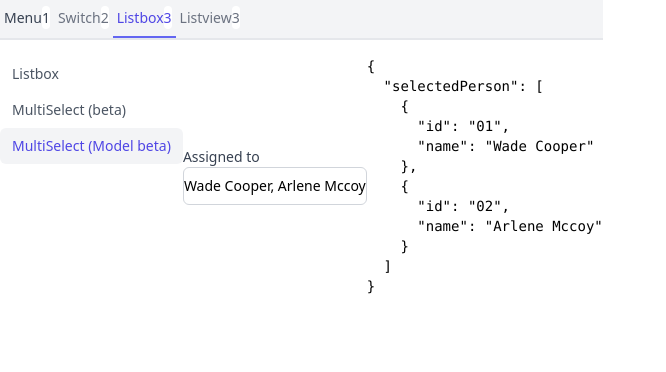
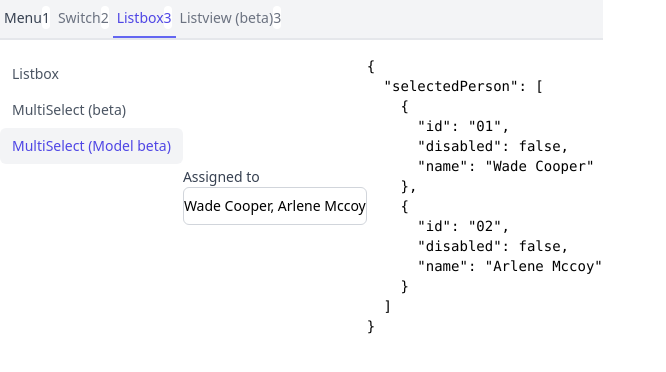
Before and after one commit to mgambill/headlessui-comp-2, a Vue app: page /listbox/multi-model in a window 1280 px wide. Shown: the top 372 px of the page, without its empty margins (0-666 px from the left). Built offline with nearby package versions, Linux system fonts and the light colour scheme; what @tailwindcss/typography would draw is missing.

Commit message:
beta flags and console.log click events

```diff
--- a/src/router/index.ts
+++ b/src/router/index.ts
@@ -68,7 +68,7 @@ export const routes = [
   {
     path: "/listview",
     component: MainPage,
-    label: "Listview",
+    label: "Listview (beta)",
     children: [
       {
         path: "",
--- a/src/views/Listbox.vue
+++ b/src/views/Listbox.vue
@@ -1,24 +1,24 @@
 <template lang="pug">
 .w-full.max-w-xs.mx-auto
-  Listbox.space-y-1(as="div", v-model="selectedPerson", v-slot="{ open }")
+  Listbox.space-y-1(as="div" v-model="selectedPerson" v-slot="{ open }")
     ListboxLabel.block.text-sm.font-medium.leading-5.text-gray-700 Assigned to
     .relative
       span.inline-block.w-full.rounded-md.shadow-sm
         ListboxButton.relative.w-full.py-2.pl-3.pr-10.text-left.transition.duration-150.ease-in-out.bg-white.border.border-gray-300.rounded-md.cursor-default(class="focus:outline-none focus:shadow-outline-blue focus:border-blue-300 sm:text-sm sm:leading-5")
           span.block.truncate {{ selectedPerson }}
           span.absolute.inset-y-0.right-0.flex.items-center.pr-2.pointer-events-none
-            svg.w-5.h-5.text-gray-400(viewBox="0 0 20 20", fill="none", stroke="currentColor")
-              path(d="M7 7l3-3 3 3m0 6l-3 3-3-3", strokeWidth="1.5", strokeLinecap="round", strokeLinejoin="round")
-      transition(leave-active-class="transition duration-100 ease-in", leave-from-class="opacity-100", leave-to-class="opacity-0")
+            svg.w-5.h-5.text-gray-400(viewBox="0 0 20 20" fill="none" stroke="currentColor")
+              path(d="M7 7l3-3 3 3m0 6l-3 3-3-3" strokeWidth="1.5" strokeLinecap="round" strokeLinejoin="round")
+      transition(leave-active-class="transition duration-100 ease-in" leave-from-class="opacity-100" leave-to-class="opacity-0")
         .absolute.w-full.mt-1.bg-white.rounded-md.shadow-lg(v-if="open")
-          ListboxOptions.py-1.overflow-auto.text-base.leading-6.rounded-md.shadow-xs.max-h-60.space-y-px.pl-px(class="focus:outline-none sm:text-sm sm:leading-5", static)
-            ListboxOption(v-for="person in people", :key="person", :value="person", v-slot="{ selected, active }")
+          ListboxOptions.py-1.overflow-auto.text-base.leading-6.rounded-md.shadow-xs.max-h-60.space-y-px.pl-px(class="focus:outline-none sm:text-sm sm:leading-5" static)
+            ListboxOption(v-for="person in people" :key="person" :value="person" v-slot="{ selected, active }" @click="onClick")
               .mr-px(:class="`${selected && active ? 'bg-gray-300' : selected ? 'bg-gray-200' : active ? 'text-white bg-blue-600' : 'text-gray-900'} cursor-default select-none relative py-2 pl-8 pr-4`")
                 span(:class="`${selected ? 'font-semibold' : 'font-normal'} block truncate`")
                   | {{ person }}
-                span(v-if="selected", :class="`${active && !selected ? 'text-white' : 'text-blue-600'} absolute inset-y-0 left-0 flex items-center pl-1.5`")
-                  svg.w-5.h-5(xmlns="http://www.w3.org/2000/svg", viewBox="0 0 20 20", fill="currentColor")
-                    path(fill-rule="evenodd", d="M16.707 5.293a1 1 0 010 1.414l-8 8a1 1 0 01-1.414 0l-4-4a1 1 0 011.414-1.414L8 12.586l7.293-7.293a1 1 0 011.414 0z", clip-rule="evenodd")
+                span(v-if="selected" :class="`${active && !selected ? 'text-white' : 'text-blue-600'} absolute inset-y-0 left-0 flex items-center pl-1.5`")
+                  svg.w-5.h-5(xmlns="http://www.w3.org/2000/svg" viewBox="0 0 20 20" fill="currentColor")
+                    path(fill-rule="evenodd" d="M16.707 5.293a1 1 0 010 1.414l-8 8a1 1 0 01-1.414 0l-4-4a1 1 0 011.414-1.414L8 12.586l7.293-7.293a1 1 0 011.414 0z" clip-rule="evenodd")
 
 pre.mt-8.text-sm {{ { selectedPerson } }}
 </template>
@@ -30,4 +30,6 @@ import { Listbox, ListboxLabel, ListboxButton, ListboxOptions, ListboxOption } f
 const people = ["Wade Cooper", "Arlene Mccoy", "Devon Webb", "Tom Cook", "Tanya Fox", "Hellen Schmidt", "Caroline Schultz", "Mason Heaney", "Claudie Smitham", "Emil Schaefer"];
 
 const selectedPerson = ref(people[0]);
+
+const onClick = (e) => console.log("onClick", e, selectedPerson);
 </script>
--- a/src/views/MultiListbox-2.vue
+++ b/src/views/MultiListbox-2.vue
@@ -12,8 +12,8 @@
       transition(leave-active-class="transition duration-100 ease-in" leave-from-class="opacity-100" leave-to-class="opacity-0")
         .absolute.w-full.mt-1.bg-white.rounded-md.shadow-lg(v-if="open")
           ListboxOptions.py-1.overflow-auto.text-base.leading-6.rounded-md.shadow-xs.max-h-60.space-y-px.pl-px(class="focus:outline-none sm:text-sm sm:leading-5" static)
-            ListboxOption(v-for="person in people" :key="person.id" :value="person" v-slot="{ selected, active }")
-              .mr-px(:class="`${selected && active ? 'bg-gray-700 text-white' : selected ? 'bg-gray-200' : active ? 'text-white bg-blue-600' : 'text-gray-900'} cursor-default select-none relative py-2 pl-8 pr-4`")
+            ListboxOption(v-for="person in people" :key="person.id" :value="person" :disabled="person.disabled" v-slot="{ selected, active, disabled }")
+              .mr-px(:class="`${ disabled?'text-gray-200' : selected && active ? 'bg-gray-700 text-white' : selected ? 'bg-gray-200' : active ? 'text-white bg-blue-600' : 'text-gray-900'} cursor-default select-none relative py-2 pl-8 pr-4`")
                 span(:class="`${selected ? 'font-semibold' : 'font-normal'} block truncate`")
                   | {{ person.name }}
                 span(v-if="selected" :class="`${active ? 'text-white' : 'text-blue-600'} absolute inset-y-0 left-0 flex items-center pl-1.5`")
@@ -28,16 +28,16 @@ import { ref } from "vue";
 import { Listbox, ListboxLabel, ListboxButton, ListboxOptions, ListboxOption } from "../components/listbox/listbox";
 
 const people = [
-  { id: "01", name: "Wade Cooper" },
-  { id: "02", name: "Arlene Mccoy" },
-  { id: "03", name: "Devon Webb" },
-  { id: "04", name: "Tom Cook" },
-  { id: "05", name: "Tanya Fox" },
-  { id: "06", name: "Hellen Schmidt" },
-  { id: "07", name: "Caroline Schultz" },
-  { id: "08", name: "Mason Heaney" },
-  { id: "09", name: "Claudie Smitham" },
-  { id: "10", name: "Emil Schaefer" },
+  { id: "01", disabled: false, name: "Wade Cooper" },
+  { id: "02", disabled: false, name: "Arlene Mccoy" },
+  { id: "03", disabled: false, name: "Devon Webb" },
+  { id: "04", disabled: true, name: "Tom Cook" },
+  { id: "05", disabled: false, name: "Tanya Fox" },
+  { id: "06", disabled: false, name: "Hellen Schmidt" },
+  { id: "07", disabled: false, name: "Caroline Schultz" },
+  { id: "08", disabled: false, name: "Mason Heaney" },
+  { id: "09", disabled: false, name: "Claudie Smitham" },
+  { id: "10", disabled: true, name: "Emil Schaefer" },
 ];
 
 const selectedPerson = ref([people[0], people[1]]);
--- a/src/views/MultiListbox.vue
+++ b/src/views/MultiListbox.vue
@@ -12,7 +12,7 @@
       transition(leave-active-class="transition duration-100 ease-in" leave-from-class="opacity-100" leave-to-class="opacity-0")
         .absolute.w-full.mt-1.bg-white.rounded-md.shadow-lg(v-if="open")
           ListboxOptions.py-1.overflow-auto.text-base.leading-6.rounded-md.shadow-xs.max-h-60.space-y-px.pl-px(class="focus:outline-none sm:text-sm sm:leading-5" static)
-            ListboxOption(v-for="person in people" :key="person" :value="person" v-slot="{ selected, active }")
+            ListboxOption(v-for="person in people" :key="person" :value="person" v-slot="{ selected, active }" @click="onClick")
               .mr-px(:class="`${selected && active ? 'bg-gray-700 text-white' : selected ? 'bg-gray-200' : active ? 'text-white bg-blue-600' : 'text-gray-900'} cursor-default select-none relative py-2 pl-8 pr-4`")
                 span(:class="`${selected ? 'font-semibold' : 'font-normal'} block truncate`")
                   | {{ person }}
@@ -28,4 +28,6 @@ import { Listbox, ListboxLabel, ListboxButton, ListboxOptions, ListboxOption } f
 
 const people = ["Wade Cooper", "Arlene Mccoy", "Devon Webb", "Tom Cook", "Tanya Fox", "Hellen Schmidt", "Caroline Schultz", "Mason Heaney", "Claudie Smitham", "Emil Schaefer"];
 const selectedPerson = ref([people[0], people[1]]);
+
+const onClick = (e) => console.log("onClick", e, selectedPerson);
 </script>
```
